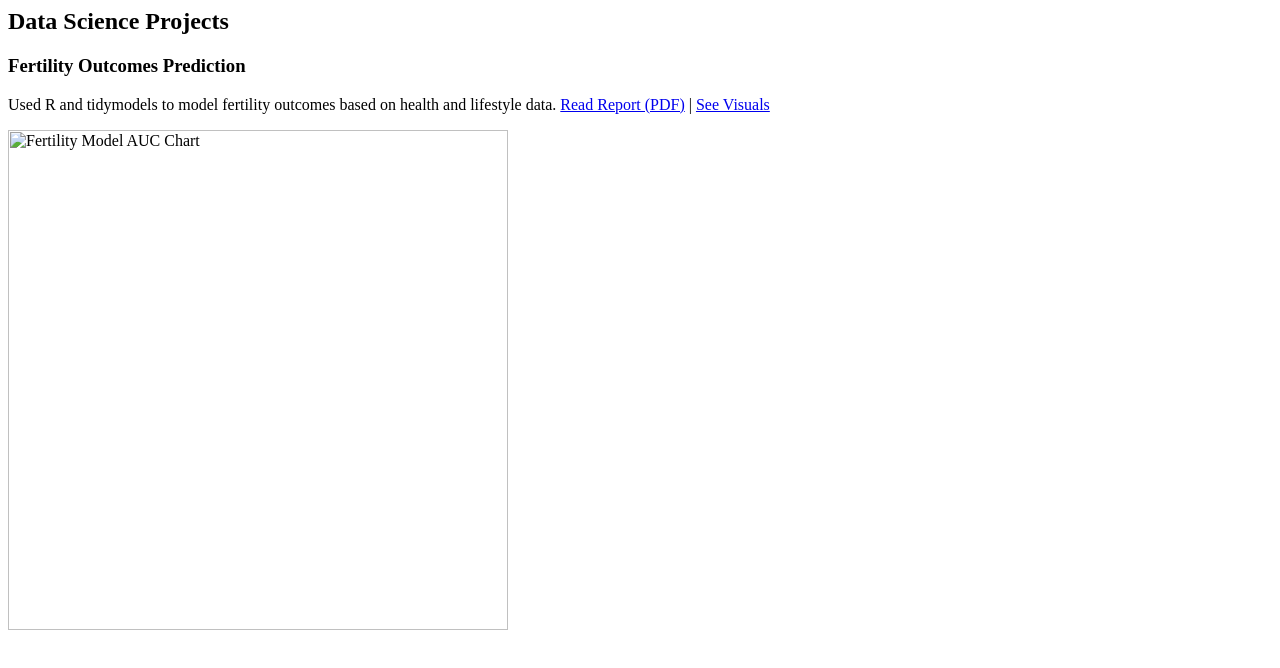
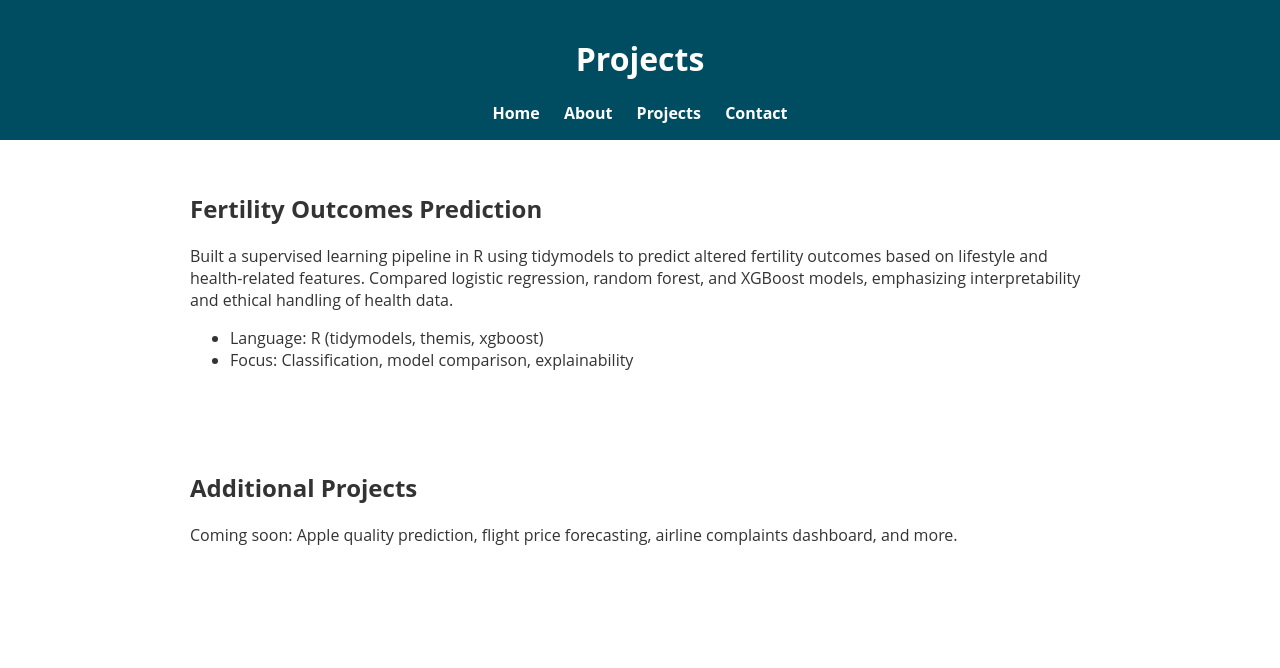
Before and after one commit to Stacx22/staci-portfolio, a plain HTML site: page projects.html in a window 1280 px wide. Drawn offline with Linux system fonts and the light colour scheme.

Commit message:
Add files via upload

```diff
--- a/projects.html
+++ b/projects.html
@@ -1,10 +1,34 @@
-<h2>Data Science Projects</h2>
+<!DOCTYPE html>
+<html lang="en">
+<head>
+  <meta charset="UTF-8">
+  <meta name="viewport" content="width=device-width, initial-scale=1.0">
+  <title>Projects | Staci McDuffie</title>
+  <link rel="stylesheet" href="assets/css/style.css">
+</head>
+<body>
+  <header>
+    <h1>Projects</h1>
+    <nav>
+      <a href="index.html">Home</a>
+      <a href="about.html">About</a>
+      <a href="projects.html">Projects</a>
+      <a href="contact.html">Contact</a>
+    </nav>
+  </header>
 
-<div class="project">
-  <h3>Fertility Outcomes Prediction</h3>
-  <p>Used R and tidymodels to model fertility outcomes based on health and lifestyle data.
-     <a href="docs/Fertility_Outcomes_Prediction_Report.pdf">Read Report (PDF)</a> |
-     <a href="docs/Fertility_Model_Illustrations_with_Graphs.pdf">See Visuals</a>
-  </p>
-  <img src="assets/images/fertility_auc_chart.png" alt="Fertility Model AUC Chart" width="500">
-</div>
+  <section class="project">
+    <h2>Fertility Outcomes Prediction</h2>
+    <p>Built a supervised learning pipeline in R using tidymodels to predict altered fertility outcomes based on lifestyle and health-related features. Compared logistic regression, random forest, and XGBoost models, emphasizing interpretability and ethical handling of health data.</p>
+    <ul>
+      <li>Language: R (tidymodels, themis, xgboost)</li>
+      <li>Focus: Classification, model comparison, explainability</li>
+    </ul>
+  </section>
+
+  <section class="project">
+    <h2>Additional Projects</h2>
+    <p>Coming soon: Apple quality prediction, flight price forecasting, airline complaints dashboard, and more.</p>
+  </section>
+</body>
+</html>
```
